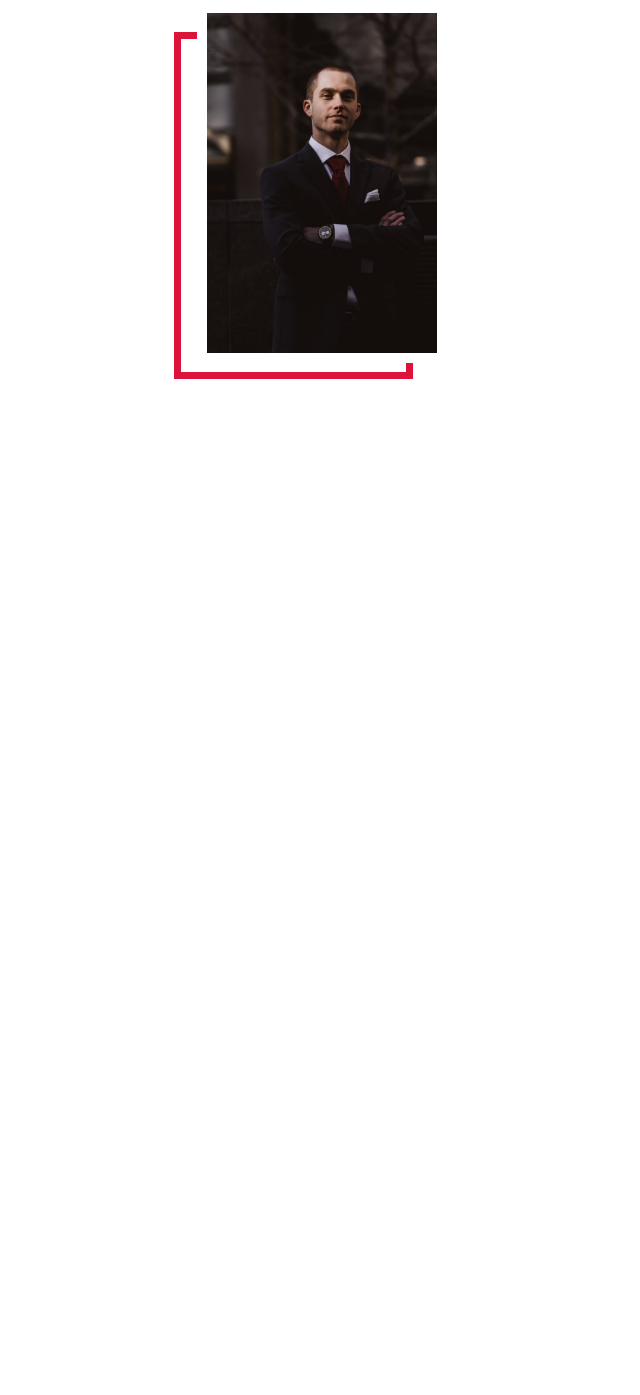
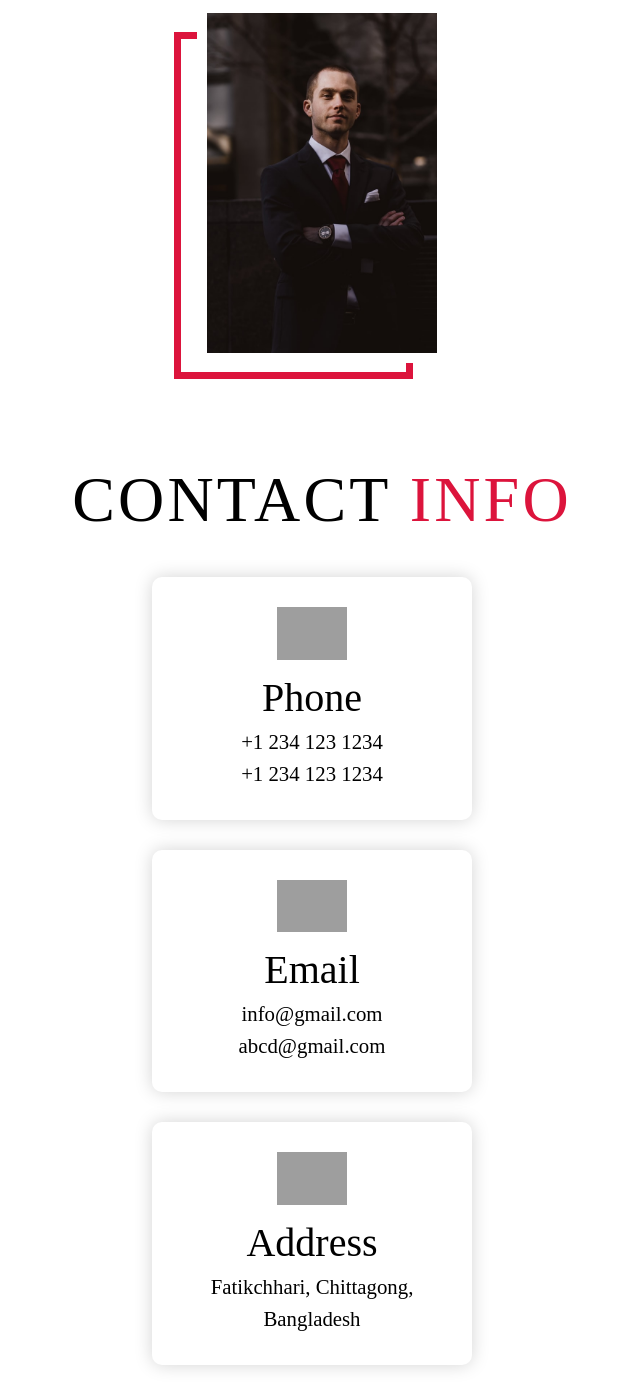
Before and after one commit to bharat9499parmar/one-page-website-, a plain HTML site: page index.html in a window 1280 px wide. Shown: the part 9684-11079 px from the top of the page, without its empty margins (318-958 px from the left). Before the commit the page ends 10147 px from the top, so only its background shows below. Drawn offline with Linux system fonts and the light colour scheme; grey boxes are pictures that could not be loaded.

Commit message:
added contact Section

```diff
--- a/index.html
+++ b/index.html
@@ -155,6 +155,40 @@
     </div>
   </section>
   <!-- End About Section -->
+ <!-- Contact Section -->
+ <section id="contact">
+  <div class="contact container">
+    <div>
+      <h1 class="section-title">Contact <span>info</span></h1>
+    </div>
+    <div class="contact-items">
+      <div class="contact-item">
+        <div class="icon"><img src="https://img.icons8.com/bubbles/100/000000/phone.png" /></div>
+        <div class="contact-info">
+          <h1>Phone</h1>
+          <h2>+1 234 123 1234</h2>
+          <h2>+1 234 123 1234</h2>
+        </div>
+      </div>
+      <div class="contact-item">
+        <div class="icon"><img src="https://img.icons8.com/bubbles/100/000000/new-post.png" /></div>
+        <div class="contact-info">
+          <h1>Email</h1>
+          <h2>info@gmail.com</h2>
+          <h2>abcd@gmail.com</h2>
+        </div>
+      </div>
+      <div class="contact-item">
+        <div class="icon"><img src="https://img.icons8.com/bubbles/100/000000/map-marker.png" /></div>
+        <div class="contact-info">
+          <h1>Address</h1>
+          <h2>Fatikchhari, Chittagong, Bangladesh</h2>
+        </div>
+      </div>
+    </div>
+  </div>
+</section>
+<!-- End Contact Section -->
 
 </body>
 
--- a/style.css
+++ b/style.css
@@ -318,6 +318,51 @@ animation-delay: 1s;
 }
 /* End About Section */
 
+/* contact Section */
+#contact .contact {
+	flex-direction: column;
+	max-width: 1200px;
+	margin: 0 auto;
+
+}
+#contact .contact-items {
+
+	width: 400px;
+}
+#contact .contact-item {
+	width: 80%;
+	padding: 20px;
+	text-align: center;
+	border-radius: 10px;
+	padding: 30px;
+	margin: 30px;
+	display: flex;
+	justify-content: center;
+	align-items: center;
+	flex-direction: column;
+	box-shadow: 0px 0px 18px 0 #0000002c;
+	transition: 0.3s ease box-shadow;
+}
+#contact .contact-item:hover {
+	box-shadow: 0px 0px 5px 0 #0000002c;
+}
+#contact .icon {
+	width: 70px;
+	margin: 0 auto;
+	margin-bottom: 10px;
+}
+#contact .contact-info h1 {
+	font-size: 2.5rem;
+	font-weight: 500;
+	margin-bottom: 5px;
+}
+#contact .contact-info h2 {
+	font-size: 1.3rem;
+	line-height: 2rem;
+	font-weight: 500;
+}
+/*End contact Section */
+
 /* Keyframes */
 @keyframes text_reveal_box{
     50%{
```
